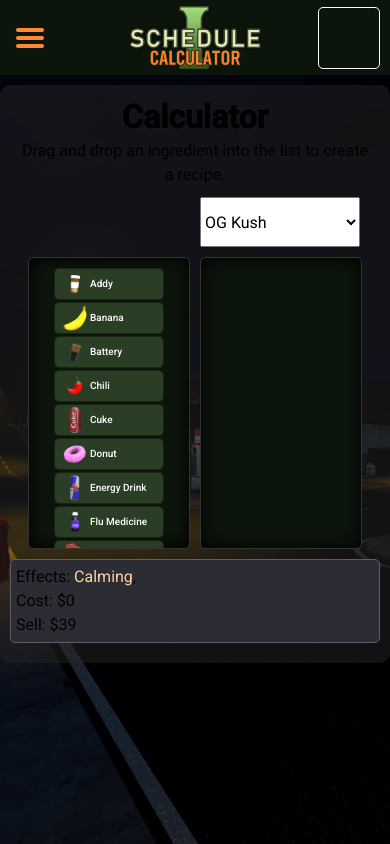
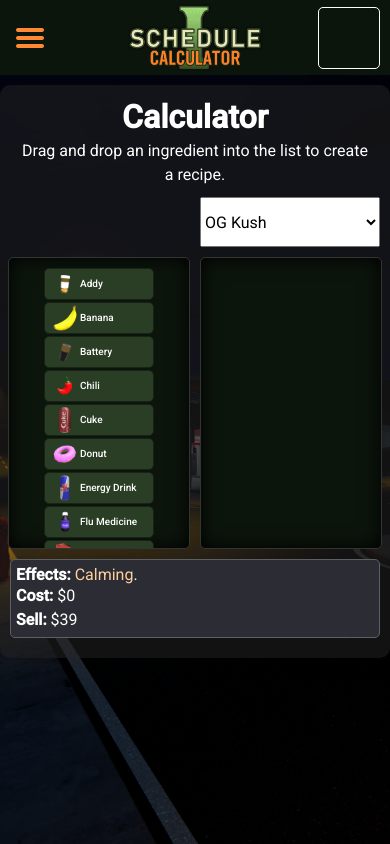
Before and after one commit to CommieDwarf/Schedule-1-Calculator, an Angular app: page /mix in a window 390 px wide. Built offline with nearby package versions, Linux system fonts and the light colour scheme.

Commit message:
refactor(calculator): improve semantic tags and fix ingredient-list layout on mobile
- Updated calculator.component with semantic HTML tags
- Fixed responsive layout of ingredient-list for mobile devices

```diff
--- a/src/app/core/components/header/header.component.html
+++ b/src/app/core/components/header/header.component.html
@@ -1,4 +1,4 @@
-<div class="container" #container>
+<header class="container" #container>
     <div class="nav-wrapper">
       <app-navigation/>
     </div>
@@ -14,4 +14,4 @@
   <div class="auth">
 <!-- here will be avatar & auth toggle-->
   </div>
-</div>
+</header>
--- a/src/app/core/components/navigation/navigation.component.html
+++ b/src/app/core/components/navigation/navigation.component.html
@@ -4,6 +4,7 @@
     'container--vertical': orientation() === 'vertical',
     'container--horizontal': orientation() !== 'vertical',
   }"
+  aria-label="Main navigation"
 >
   <ul class="">
     <li>
--- a/src/app/features/calculator/calculator.component.html
+++ b/src/app/features/calculator/calculator.component.html
@@ -1,21 +1,25 @@
 <div class="container">
-  <div class="description">
+  <header class="header">
     <h1>Calculator</h1>
-    <p>Drag and drop an ingredient into the list to create a recipe.</p>
-  </div>
-  <app-recipe-builder/>
-  <div class="result">
+    <p class="description">
+      Drag and drop an ingredient into the list to create a recipe.
+    </p>
+  </header>
+  <section class="semantic-wrapper" aria-label="recipe builder">
+    <app-recipe-builder />
+  </section>
+  <section aria-label="Calculator result" class="result">
     <div class="effects">
-      Effects:
-      @for (effect of effects(); track effect.name) {
-        <span [style.color]="effect.color">{{effect.name}}</span>, {{" "}}
-      }
+      <strong class="effect-label">Effects: </strong>
+      <ul class="effect-list" role="list">
+        @for (effect of effects(); track effect.name) {
+          <li [style.color]="effect.color" class="effect" role="listitem">
+            {{ effect.name }}<span class="separator">{{ !$last ? ",&nbsp;" : "." }}</span>
+          </li>
+        }
+      </ul>
     </div>
-    <div class="cost">
-      Cost: ${{cost()}}
-    </div>
-    <div class="sell">
-      Sell: ${{sellPrice()}}
-    </div>
-  </div>
+    <p><strong>Cost:</strong> ${{ cost() }}</p>
+    <p><strong>Sell:</strong> ${{ sellPrice() }}</p>
+  </section>
 </div>
--- a/src/app/features/calculator/calculator.component.scss
+++ b/src/app/features/calculator/calculator.component.scss
@@ -1,16 +1,16 @@
 .container {
   height: auto;
   margin: auto;
+  color: white;
 }
-.description {
+.header {
   text-align: center;
   margin-bottom: 10px;
 }
 
-p {
+.description {
   margin-top: 10px;
 }
-
 .result {
   background-color: #2c2c34;
   border-radius: 5px;
@@ -19,3 +19,22 @@ p {
   margin: 10px auto auto;
   max-width: 360px;
 }
+
+
+.effects {
+  line-height: calc(1em + 0.2rem);
+}
+
+.effect, .effect-list, .effect-label {
+  display: inline;
+  height: 1rem;
+  margin: 0 !important;
+}
+
+.semantic-wrapper {
+  display: contents;
+}
+
+.separator {
+  color: white;
+}
--- a/src/app/features/calculator/ingredient-list/ingredient-list-component.scss
+++ b/src/app/features/calculator/ingredient-list/ingredient-list-component.scss
@@ -16,7 +16,7 @@
 
 @media (max-width: 600px) {
   .container {
-    width: 160px;
+    width: 45cwq;
   }
 }
 
--- a/src/app/features/calculator/recipe-builder/recipe-builder.component.html
+++ b/src/app/features/calculator/recipe-builder/recipe-builder.component.html
@@ -1,5 +1,4 @@
 <div class="container">
-
   <div class="product-select-wrapper">
     <div class="spacer">
 
--- a/src/app/features/calculator/recipe-builder/recipe-builder.component.scss
+++ b/src/app/features/calculator/recipe-builder/recipe-builder.component.scss
@@ -6,10 +6,8 @@
   display: flex;
   justify-content: center;
   column-gap: 10px;
+  container-type: inline-size;
 }
-
-
-
 .product-select-wrapper {
   height: 50px;
   display: flex;
@@ -28,6 +26,6 @@
 
 @media (max-width: 600px) {
   .product-select, .spacer {
-    width: 160px;
+    width: 40cwq;
   }
 }
```
